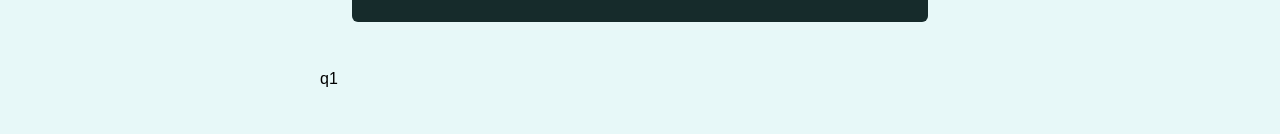
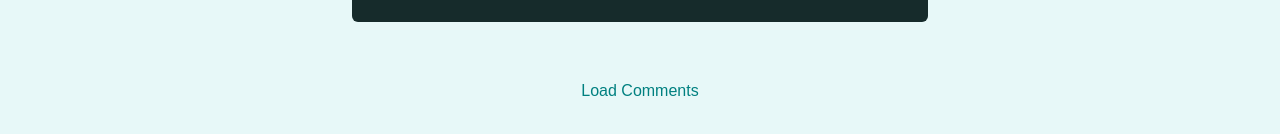
Before and after one commit to dawidlehai/quotify, a React (Create React App) app: page /quotes/q1 in a window 1280 px wide. Shown: the part 440-574 px from the top of the page. Built offline with nearby package versions, Linux system fonts and the light colour scheme.

Commit message:
Added comments routing

```diff
--- a/src/pages/QuoteDetails.js
+++ b/src/pages/QuoteDetails.js
@@ -1,5 +1,5 @@
 import { Fragment } from "react";
-import { useParams, Route } from "react-router-dom";
+import { useParams, Route, Link } from "react-router-dom";
 
 import Comments from "../components/comments/Comments";
 import HighlightedQuote from "../components/quotes/HighlightedQuote";
@@ -20,8 +20,14 @@
     <Fragment>
       <h1>Quote details</h1>
       <HighlightedQuote text={quote.text} author={quote.author} />
-      <p>{quoteId}</p>
-      <Route path="/quotes/:quoteId/comments">
+      <Route path={`/quotes/${quoteId}`} exact>
+        <div className="centered">
+          <Link className="btn--flat" to={`/quotes/${quoteId}/comments`}>
+            Load Comments
+          </Link>
+        </div>
+      </Route>
+      <Route path={`/quotes/${quoteId}/comments`}>
         <Comments />
       </Route>
     </Fragment>
```
